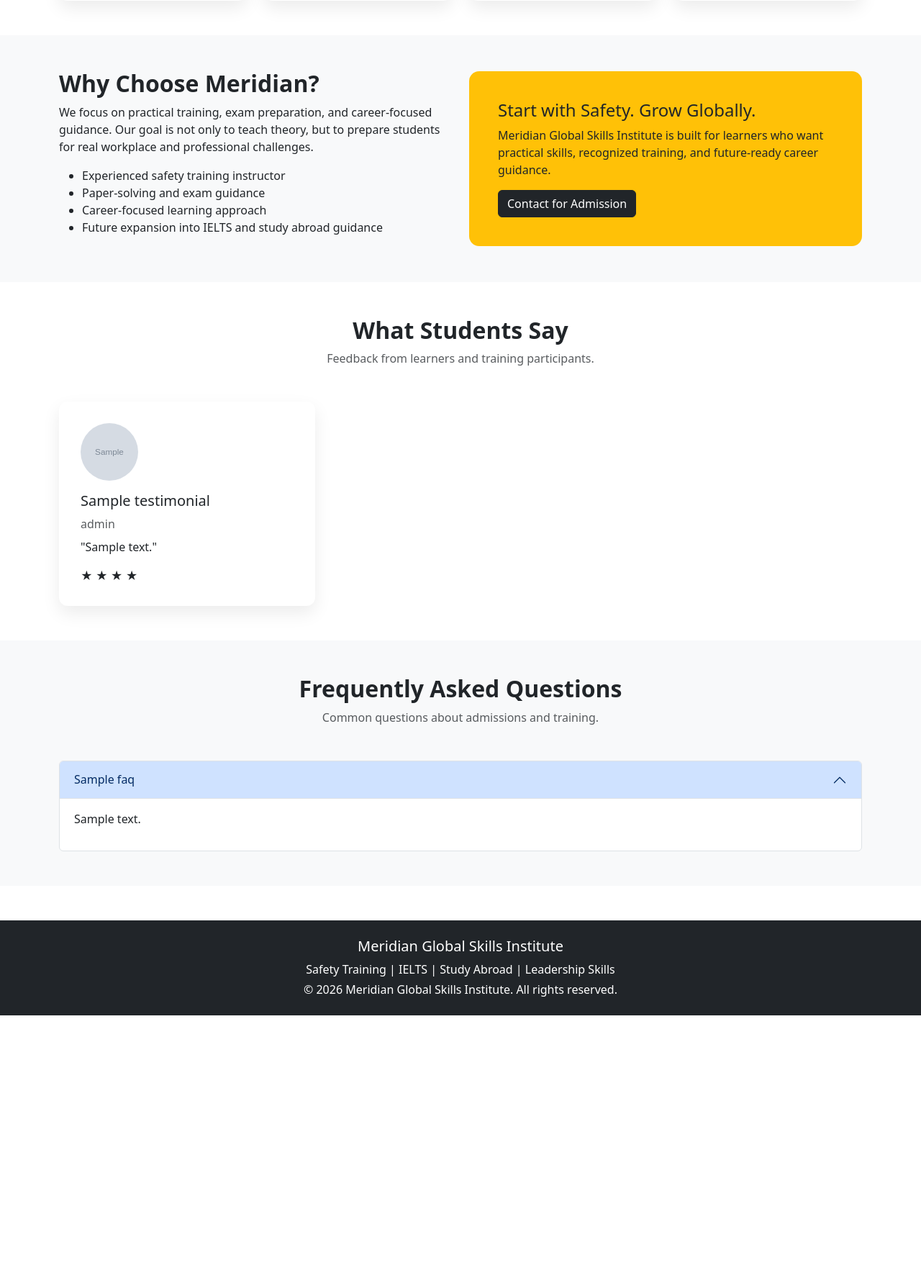
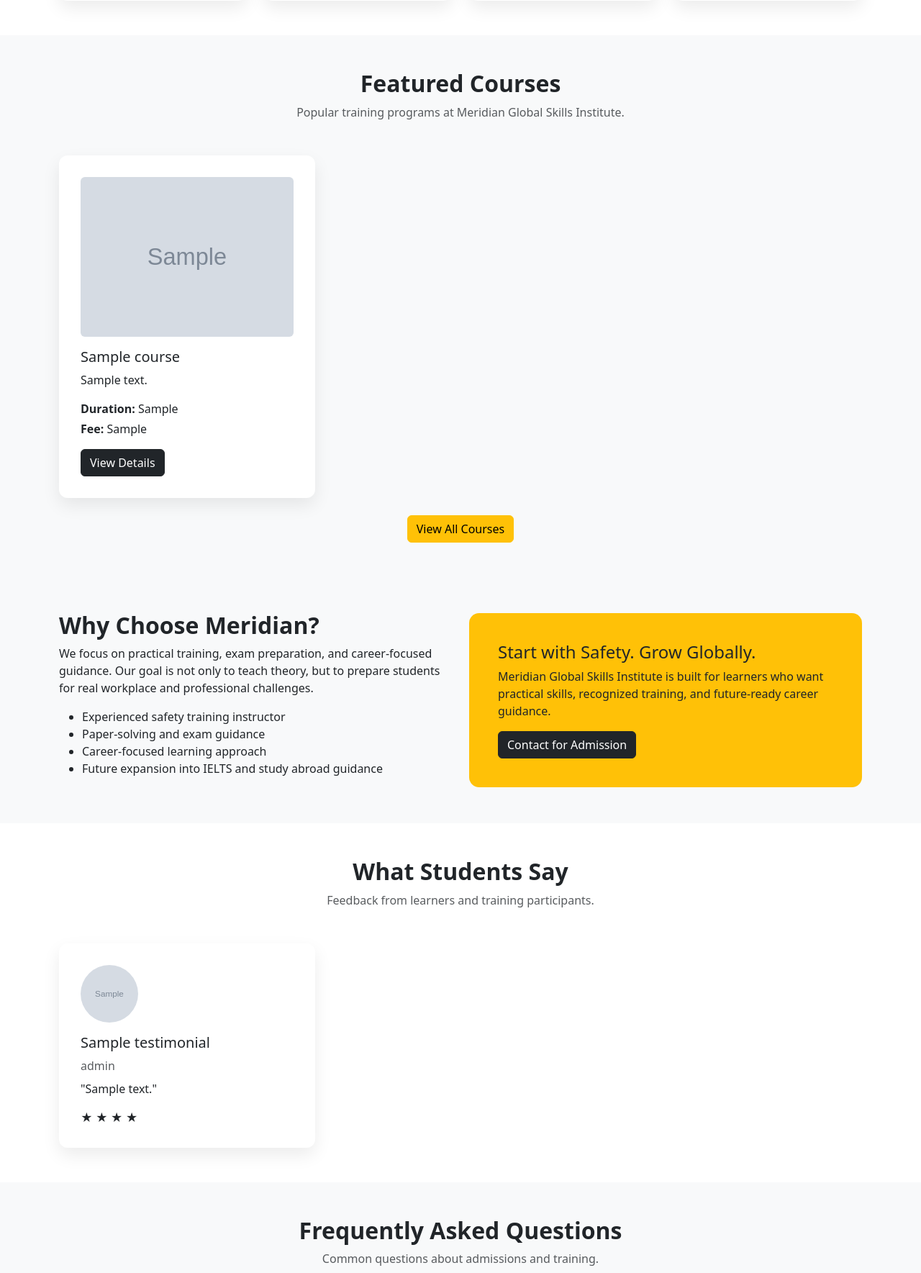
Before and after one commit to Hamzabinmaqsood/meridian-global-skills-institute, a Django app: page / in a window 1280 px wide. Shown: the part 1129-2898 px from the top of the page at 72% size. Before the commit the page ends 2540 px from the top, so only its background shows below. Run offline with Django 5.2, Linux system fonts and the light colour scheme; tables that the repository leaves empty hold one stand-in row (values such as "Sample post"); grey boxes marked "Sample" are stand-in pictures.

Commit message:
Display featured courses on homepage

```diff
--- a/templates/core/home.html
+++ b/templates/core/home.html
@@ -64,6 +64,52 @@
                     <p>Coming soon: admissions guidance for foreign universities.</p>
                 </div>
             </div>
+        </div>
+    </div>
+</section>
+
+<section class="py-5 bg-light">
+    <div class="container">
+        <div class="text-center mb-5">
+            <h2 class="fw-bold">Featured Courses</h2>
+            <p class="text-muted">Popular training programs at Meridian Global Skills Institute.</p>
+        </div>
+
+        <div class="row g-4">
+            {% for course in featured_courses %}
+                <div class="col-md-4">
+                    <div class="service-card">
+                        {% if course.image %}
+                            <img src="{{ course.image.url }}" class="img-fluid rounded mb-3" alt="{{ course.title }}">
+                        {% endif %}
+
+                        <h5>{{ course.title }}</h5>
+                        <p>{{ course.short_description }}</p>
+
+                        {% if course.duration %}
+                            <p class="mb-1"><strong>Duration:</strong> {{ course.duration }}</p>
+                        {% endif %}
+
+                        {% if course.fee %}
+                            <p><strong>Fee:</strong> {{ course.fee }}</p>
+                        {% endif %}
+
+                        <a href="{% url 'courses:course_detail' course.slug %}" class="btn btn-dark">
+                            View Details
+                        </a>
+                    </div>
+                </div>
+            {% empty %}
+                <div class="col-12 text-center">
+                    <p class="text-muted">Featured courses will be added soon.</p>
+                </div>
+            {% endfor %}
+        </div>
+
+        <div class="text-center mt-4">
+            <a href="{% url 'courses:course_list' %}" class="btn btn-warning">
+                View All Courses
+            </a>
         </div>
     </div>
 </section>
```
